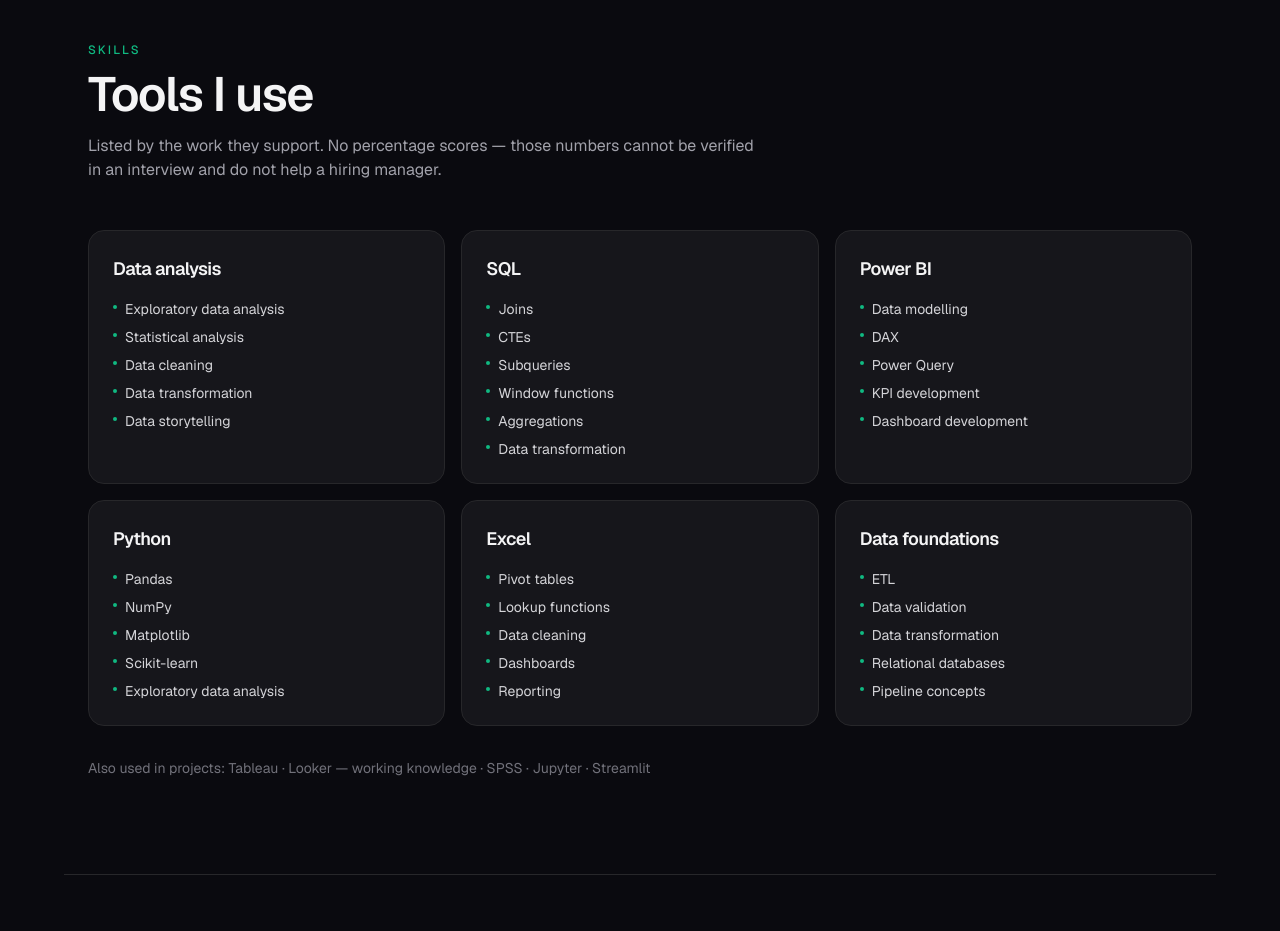
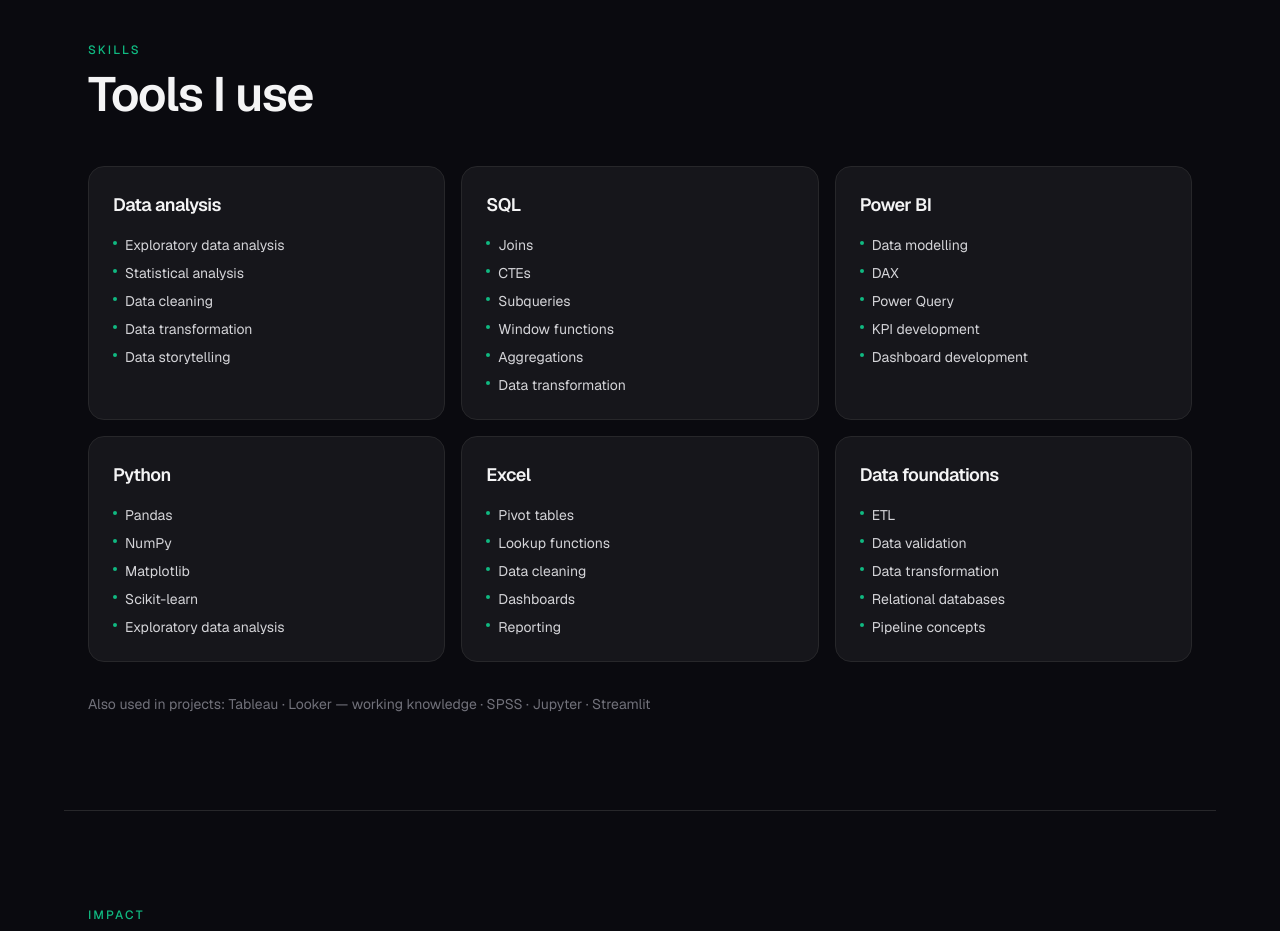
Before and after one commit to FrancisBright1/Portfolio, a Next.js app: page / in a window 1280 px wide. Shown: the part 4740-5671 px from the top of the page. Built offline with nearby package versions, Linux system fonts and the light colour scheme.

Commit message:
Update Skills.tsx

```diff
--- a/app/components/Skills.tsx
+++ b/app/components/Skills.tsx
@@ -19,9 +19,6 @@
       <div className="max-w-2xl mb-12">
         <p className="uppercase tracking-[0.18em] text-xs text-[#10b981] font-medium mb-3">Skills</p>
         <h2 className="text-3xl sm:text-4xl md:text-5xl font-semibold tracking-tight">Tools I use</h2>
-        <p className="mt-4 text-[#a1a1aa] text-sm sm:text-base">
-          Listed by the work they support. No percentage scores — those numbers cannot be verified in an interview and do not help a hiring manager.
-        </p>
       </div>
       <div className="grid sm:grid-cols-2 lg:grid-cols-3 gap-4">
         {skillCategories.map((category) => (
```
